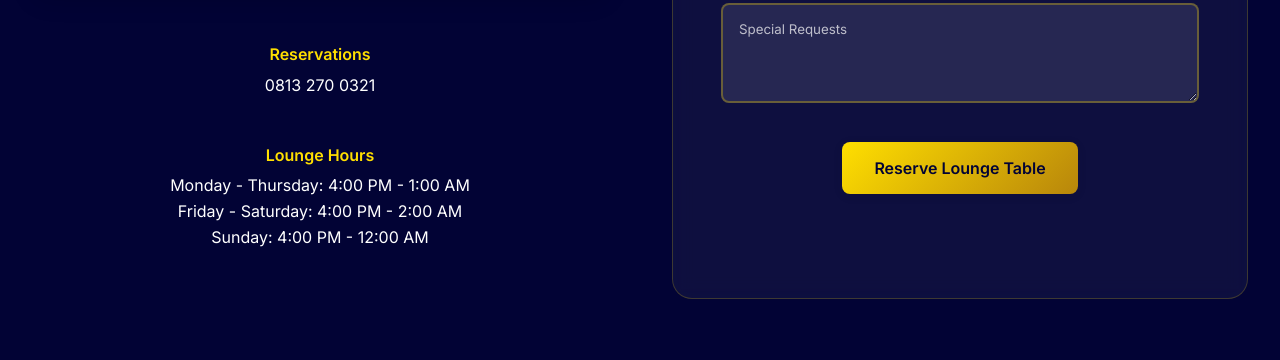
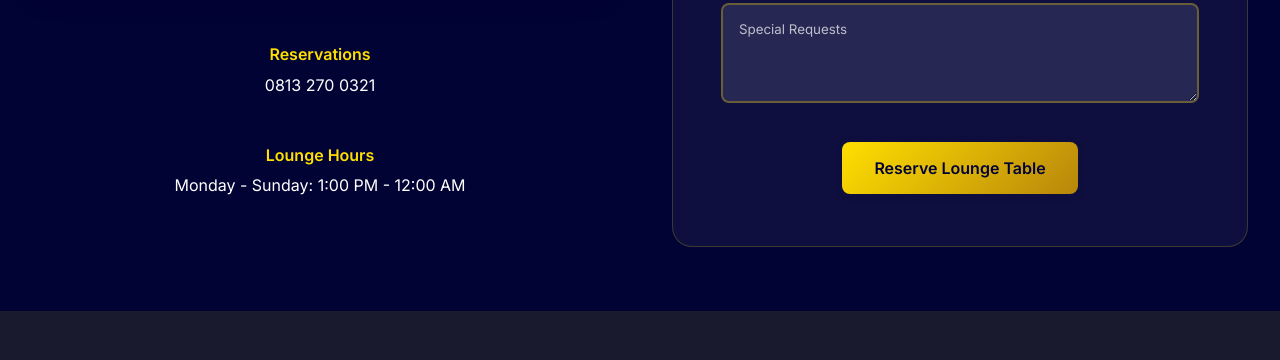
Before and after one commit to Elikiba/SoftTouch, a website built with Vite: page lounge.html in a window 1280 px wide. Shown: the part 4912-5272 px from the top of the page. Built offline with nearby package versions, Linux system fonts and the light colour scheme.

Commit message:
added logo

```diff
--- a/lounge.html
+++ b/lounge.html
@@ -4,7 +4,7 @@
     <meta charset="UTF-8">
     <meta name="viewport" content="width=device-width, initial-scale=1.0">
     <title>Elegant Lounge - Soft Touch Hotel</title>
-    <link rel="icon" type="image/svg+xml" href="media/logo.png">
+    <link rel="icon" type="image/jpg+xml" href="media/logo-1.jpg">
     <link rel="stylesheet" href="styles.css">
     <link rel="preconnect" href="https://fonts.googleapis.com">
     <link rel="preconnect" href="https://fonts.gstatic.com" crossorigin>
@@ -236,9 +236,8 @@
                         </div>
                         <div class="contact-item">
                             <h4>Lounge Hours</h4>
-                            <p>Monday - Thursday: 4:00 PM - 1:00 AM<br>
-                               Friday - Saturday: 4:00 PM - 2:00 AM<br>
-                               Sunday: 4:00 PM - 12:00 AM</p>
+                            <p>Monday - Sunday: 1:00 PM - 12:00 AM
+                            </p>
                         </div>
                     </div>
                 </div>
```
Also changed, not shown: hotel.html (+1 -1 lines), index.html (+9 -9 lines), restaurant.html (+1 -1 lines), suites.html (+1 -1 lines), media/logo-1.jpg (added).
